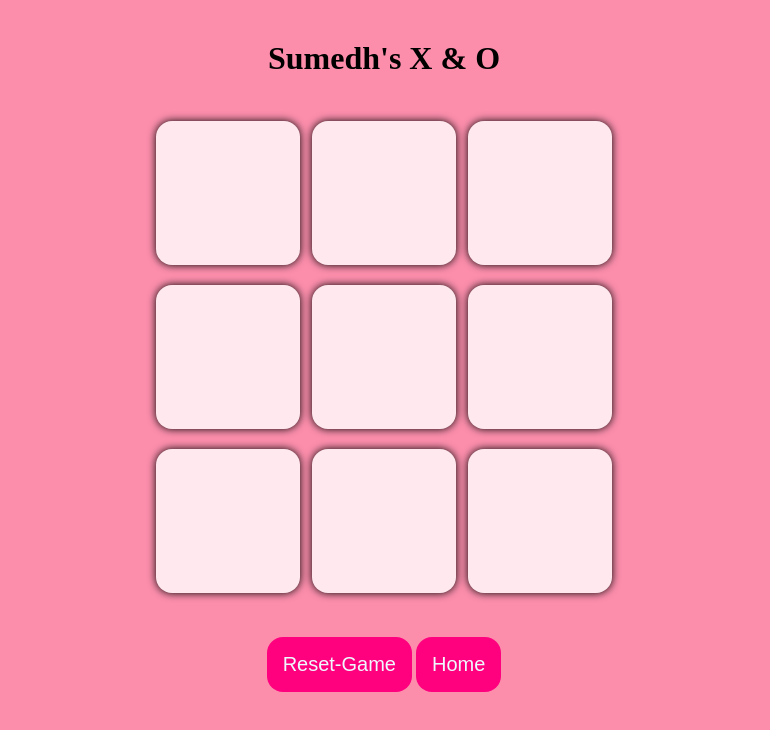
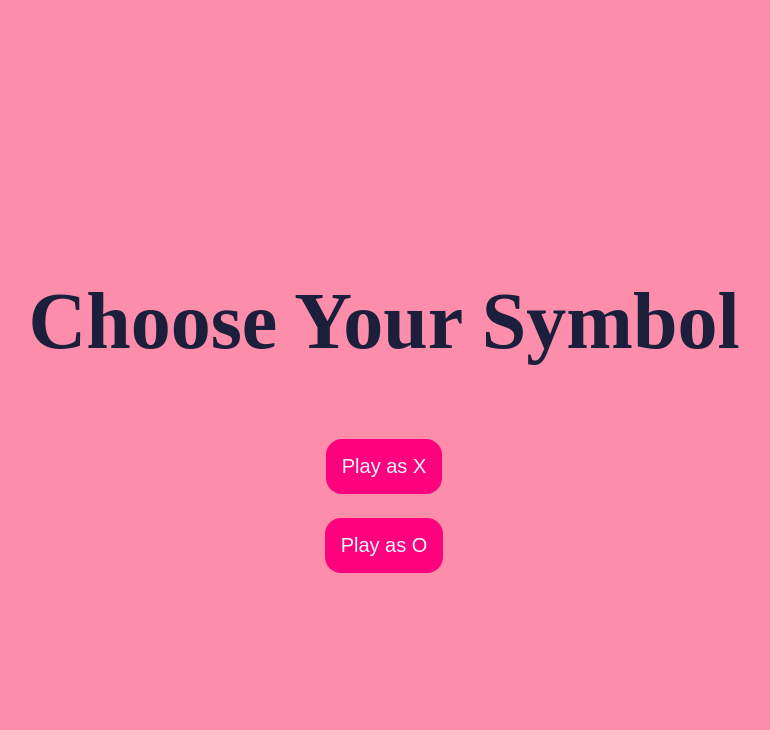
Before and after one commit to Sumedh2612-2104/Tic-Tac-Toe, a plain HTML site: page index.html in a window 1280 px wide. Both pictures are taken after a click on the button "Vs Computer". Shown: the whole page, without its empty margins (256-1026 px from the left). Drawn offline with Linux system fonts and the light colour scheme.

Commit message:
symbol chossing option added to vsComputer mode

```diff
--- a/index.html
+++ b/index.html
@@ -16,6 +16,11 @@
       <button id="player">Vs Player</button>
     </div>
   </section>
+  <div class="symbol-selection hide">
+            <h3 class="heading">Choose Your Symbol</h3>
+            <button id="chooseX">Play as X</button>
+            <button id="chooseO">Play as O</button>
+        </div>
 
      <div class="winner hide">
         <p id="msg">Booyah!</p>
--- a/script.js
+++ b/script.js
@@ -8,7 +8,10 @@ let vsComputer = document.querySelector("#computer")
 let vsPlayer = document.querySelector("#player")
 let startScreen = document.querySelector("#start-screen");
 let homeBtn = document.querySelector("#home");
+let symbolSelection = document.querySelector(".symbol-selection");
 let gameMode = "";
+let playerSymbol = "";
+let computerSymbol = "";
 
 let turnO = true ;
 
@@ -46,9 +49,9 @@ boxes.forEach((block) => {
 
        checkwinner();
 
-    //    if(gameMode === "computer" && !turnO){
-    //         setTimeout(computerMove, 500);
-    //     }
+       if(gameMode === "computer" && !turnO){
+            setTimeout(computerMove, 500);
+        }
 
     })
 })
@@ -117,15 +120,12 @@ newbtn.addEventListener("click", resetgame);
 reset.addEventListener("click", resetgame);
 
 vsPlayer.addEventListener("click", () => {
+    gameMode = "player";
     startScreen.classList.add("hide");
+    symbolSelection.classList.add("hide");
     gameBoard.classList.remove("hide");
 });
 
-vsComputer.addEventListener("click", () => {
-    gameMode = "computer";
-    startScreen.classList.add("hide");
-    gameBoard.classList.remove("hide");
-})
 
 homeBtn.addEventListener("click", () => {
 
@@ -135,3 +135,12 @@ homeBtn.addEventListener("click", () => {
     turnO = true;
     Enabledboxes();
 });
+
+
+// adding a symbol selection feuture for vscomputer
+
+vsComputer.addEventListener("click", () => {
+    gameMode = "computer";
+    startScreen.classList.add("hide");
+    symbolSelection.classList.remove("hide");
+});
--- a/style.css
+++ b/style.css
@@ -104,6 +104,20 @@ button:hover{
     display: none;
 }
 
+/*symbol selectors*/
+
+.symbol-selection {
+    position: fixed;
+    inset: 0;
+    background-color: #FC8EAC;
+    display: flex;
+    flex-direction: column;
+    justify-content: center;
+    align-items: center;
+    gap: 1.5rem;
+}
+
+
 .hide {
     display: none;
 }
```
